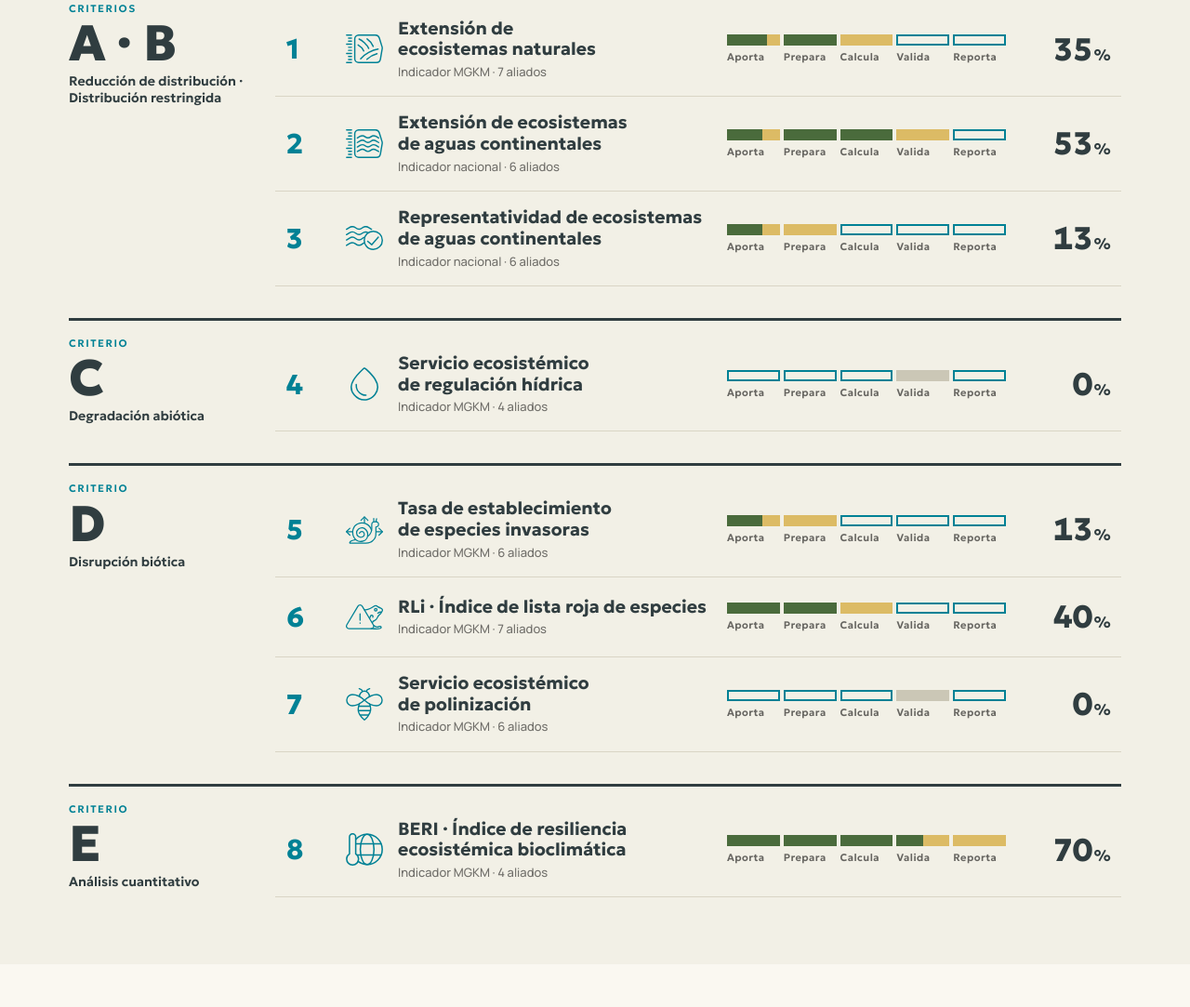
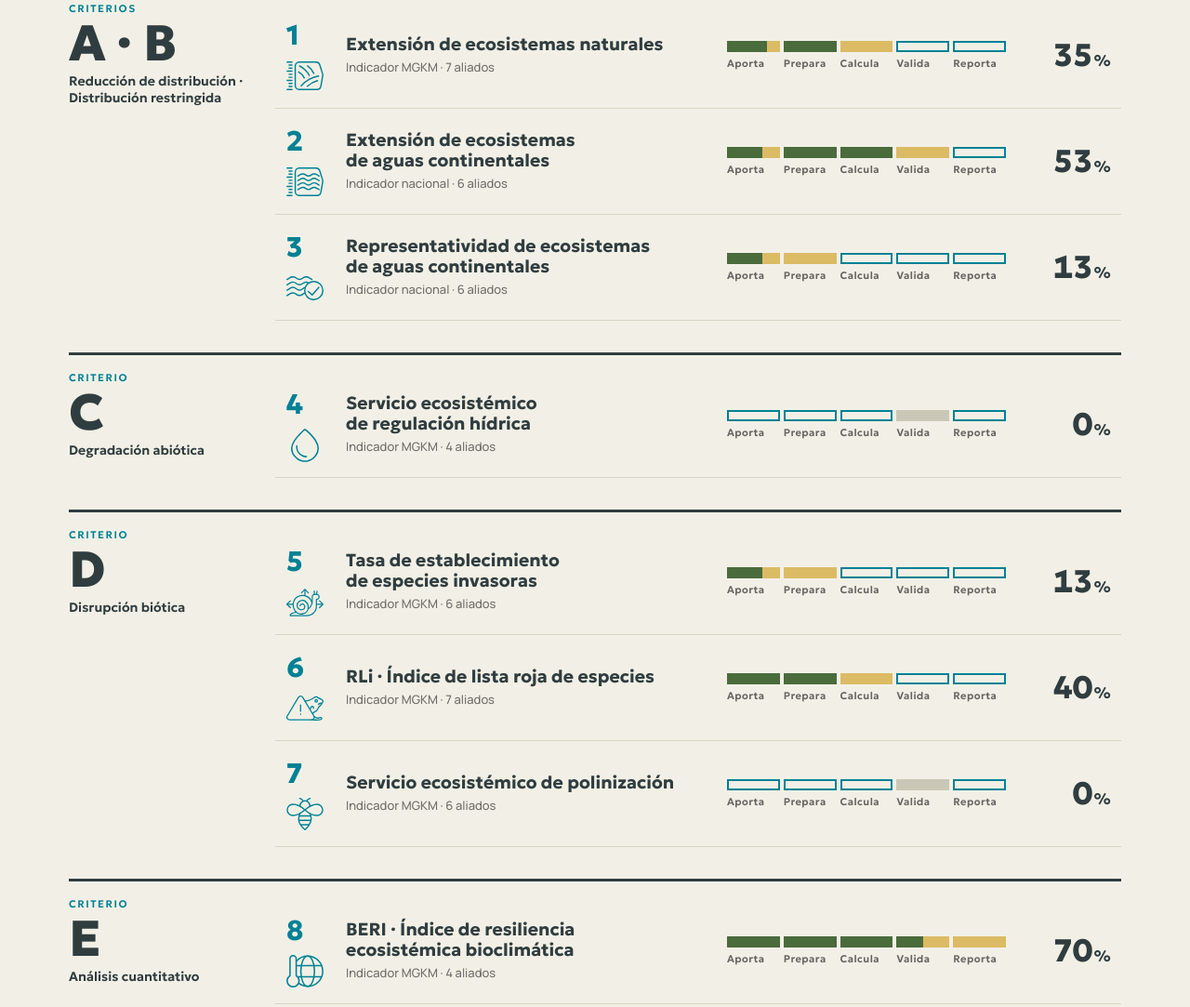
Before and after one commit to Angrypixels/sitio-rle, an Astro site: page / in a window 1280 px wide. Shown: the part 1347-2430 px from the top of the page at 93% size. Built offline with nearby package versions, Linux system fonts and the light colour scheme; Astro itself is replaced by a stand-in of ours.

Commit message:
Ícono del indicador debajo del número en la lista

```diff
--- a/src/components/ListaIndicadores.astro
+++ b/src/components/ListaIndicadores.astro
@@ -14,13 +14,10 @@ const t = textos[lang];
     <div>
       {d.indicadores.filter((i) => i.criterio === cr.id).map((ind) => (
         <a class="fila" id={`ind-${ind.id}`} href={ruta(lang, `indicadores/${ind.slug}`)}>
-          <div class="id">{ind.id}</div>
-          <div class="tit">
-            <i class="icono" style={`--icono:url(${recurso(`img/iconos/${ind.slug}.svg`)})`} aria-hidden="true" />
-            <div>
-              <h3>{ind[lang]}</h3>
-              <div class="meta">{t.tipo[ind.tipo]} · {t.nAliados(ind.nAliados)}</div>
-            </div>
+          <div class="id">{ind.id}<i class="icono" style={`--icono:url(${recurso(`img/iconos/${ind.slug}.svg`)})`} aria-hidden="true" /></div>
+          <div>
+            <h3>{ind[lang]}</h3>
+            <div class="meta">{t.tipo[ind.tipo]} · {t.nAliados(ind.nAliados)}</div>
           </div>
           <div class="cadena">
             {ind.roles.map((r) => (
--- a/src/styles/global.css
+++ b/src/styles/global.css
@@ -77,8 +77,7 @@ h1, h2, h3 { font-family: var(--titulos); margin: 0; line-height: 1.05; text-wra
 .fila h3 { font: 700 19px/1.2 var(--titulos); color: var(--azul); }
 /* Ícono de indicador: el SVG de public/img/iconos se usa como máscara y toma el color del texto. */
 .icono { display: inline-block; flex: none; width: 40px; height: 36px; background: currentColor; -webkit-mask: var(--icono) center / contain no-repeat; mask: var(--icono) center / contain no-repeat; }
-.fila .tit { display: flex; align-items: center; gap: 16px; }
-.fila .icono { color: var(--teal); }
+.fila .id .icono { display: block; margin-top: 8px; }
 .ficha-cab .icono { width: 64px; height: 56px; color: var(--lima); margin-bottom: 14px; }
 .fila .meta { font-size: 13px; opacity: 0.65; margin-top: 3px; }
 .fila .p { font-size: 34px; text-align: right; color: var(--azul); }
@@ -140,7 +139,7 @@ footer p { text-align: center; font-size: 13px; opacity: 0.7; margin: 18px 0 0;
   .fila { grid-template-columns: 30px minmax(0, 1fr) 70px; gap: 12px; padding: 14px 0; }
   .fila .cadena { grid-column: 2 / -1; grid-row: 2; }
   .fila .id { font-size: 22px; } .fila .p { font-size: 26px; }
-  .fila .tit { gap: 10px; } .fila .icono { width: 28px; height: 26px; }
+  .fila .icono { width: 28px; height: 26px; }
   .barra .cont { flex-wrap: wrap; padding-top: 10px; padding-bottom: 6px; gap: 6px 16px; }
   .barra nav { order: 3; width: 100%; } .marca span { display: none; }
 }
```
